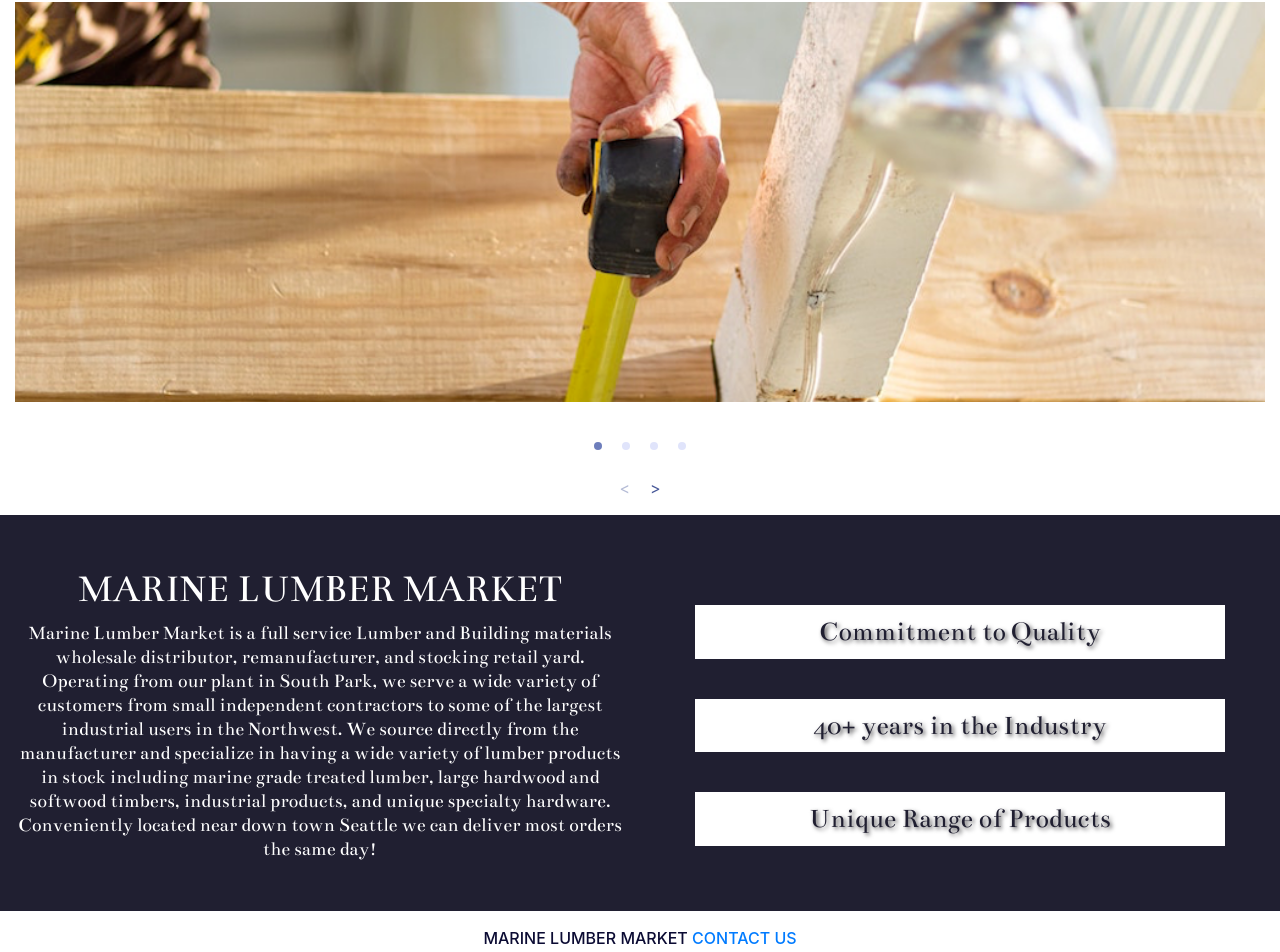
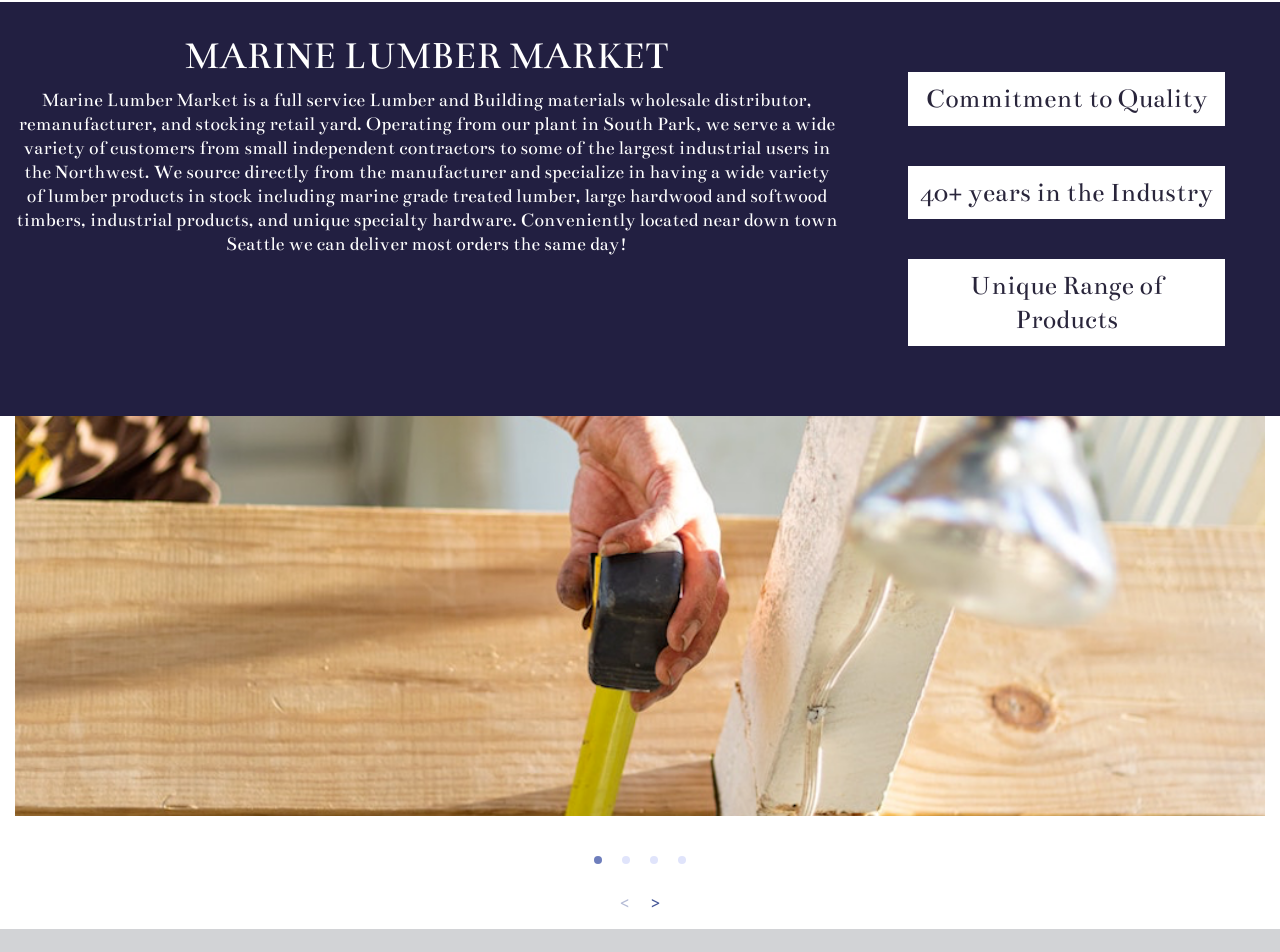
Before and after one commit to lpiethe/marinelumbermarket, a React (Create React App) app: page / in a window 1280 px wide. Shown: the part 153-1105 px from the top of the page. Built offline with nearby package versions, Linux system fonts and the light colour scheme.

Commit message:
Contact Page

```diff
--- a/src/App.css
+++ b/src/App.css
@@ -50,16 +50,16 @@
   color: rgb(21, 55, 94);
 }
 
-/* .homePage  {
-  background-image: url('lumberPic2.jpg');
-  padding-top: 10px;
-  color:white;
+.homePage  {
+  background-color: rgb(210, 211, 214);
+  padding: 50px;
+  color:rgb(28, 24, 41);
   text-align: center;
   justify-content: center;
-  background-color: white;
   width: 100%;
   margin: 0 auto;
-} */
+  font-family: Bentham;
+}
 
 /* .homePage2 {
   background-color: white;
@@ -72,12 +72,13 @@
 } */
 
 .homePage3 {
-  background-color: rgb(32, 31, 49);
+  background-color: rgb(34, 31, 65);
   padding-left: -15px;
   color: white;
   justify-content: center;
   font-family: Bentham;
-  padding-top: 25px;
+  padding-top: 15px;
+  padding-bottom: 15px;
 }
 
 .footer {
@@ -117,15 +118,28 @@
   background-color: rgb(23, 18, 70);
   color:white;
   font-family: Bentham;
+  padding: 20px;
 }
 
 .contactHeader{
   padding: 50px;
   background-image: url('lumberPic2.jpg');
   width: 100%;
+  font-family: Bentham;
 }
 
 .contactAddress{
+  text-align: left;
+  font-family:Alegreya;
+  padding:30px;
+  margin-left: 30px;
+}
+
+.formContainer{
+  justify-content: center;
+  background-color: rgba(165, 165, 165, 0.479);
+  padding: 50px;
+  font-family: Algreya;
   text-align: left;
 }
 
@@ -133,7 +147,6 @@
   width: 100%;
   padding: 0;
   overflow: hidden;
-
 }
 
 .sliderimg {
@@ -158,8 +171,7 @@
 
 .homePageList {
   font-family:Bentham;
-  padding: 25px;
-  background-color: rgb(32, 31, 49);
+  padding: 15px;
   transition: transform .2s;
 }
 
@@ -167,14 +179,13 @@
   padding: 10px;
   margin: 40px;
   background-color: white;
-  color: rgb(32, 31, 49);
-  text-shadow: 2px 2px 4px #434244;
+  color: rgb(41, 37, 59);
+  text-decoration: none;
 
 }
 
 .homePageList h3:hover {
   text-decoration: none;
-  transform: scale(1.1);
 }
 
 /* SLIDESHOW STYLES */
--- a/src/components/ContactComponent.js
+++ b/src/components/ContactComponent.js
@@ -5,7 +5,7 @@ class Contact extends Component {
     render() {
         return(
             <React.Fragment>
-                <Container className='contactContainer'>
+                <Container className='contactContainer' fluid>
                     <Row>
                         <Col className='contactHeader'>
                         <h1>Contact Us</h1>
@@ -15,16 +15,20 @@ class Contact extends Component {
                         <Col className='contactAddress'>
                         <h1>Marine Lumber Market</h1>
                         <hr></hr>
-                        <p>Address
+                        <p><strong>Address</strong>
                         <br></br>525 South Chicago Street
                         <br></br>Seattle, WA 98101</p>
+
+                        <p><strong>Phone Number</strong>
+                        <br></br>425-251-8010</p>
                         </Col>
-
-                        <Col xs='6' className='contactForm'>
+                   </Row>
+                   <Row className='formContainer'>
+                        <Col xs='6' >
                             <Form>
-                                <FormGroup>
+                                <FormGroup >
                                     <Label for='name'>Name</Label>
-                                    <Input type='name' name='name' id='name' placeholder='Your Name Here'></Input>
+                                    <Input type='name' name='name' id='name'></Input>
                                     <Label for='phoneNumber'>Phone Number</Label>
                                     <Input type='phoneNumber' name='phoneNumber' id='phoneNumber'></Input>
                                     <Label for='inquiryReason'>Reason for Inquiry</Label>
--- a/src/components/HomePageComponent.js
+++ b/src/components/HomePageComponent.js
@@ -8,16 +8,14 @@ class Home extends Component {
     render() {
         return(
             <React.Fragment>
-                <Container fluid>
-                <AliceSlideshow />
-                </Container>
+
                 <Container fluid className='homePage2'>
                     <Row className='homePage3'>
                         {/* <Col>
                         <img src={require("../measurePic.jpg")} width='700'/>
                         </Col> */}
 
-                        <Col xs='12' sm='6' className='homePage3'>
+                        <Col xs='12' sm='8' className='homePage3'>
                         <h1>MARINE LUMBER MARKET</h1>
                         <h5>Marine Lumber Market is a full service Lumber and Building materials wholesale distributor, remanufacturer, and stocking retail yard.  Operating from our plant in South Park, we serve a wide variety of customers from small independent contractors to some of the largest industrial users in the Northwest.  We source directly from the manufacturer and specialize in having a wide variety of lumber products in stock including marine grade treated lumber, large hardwood and softwood timbers, industrial products, and unique specialty hardware.  Conveniently located near down town Seattle we can deliver most orders the same day!</h5>
                         </Col>
@@ -34,10 +32,13 @@ class Home extends Component {
                         </Col> */}
                     </Row>
                 </Container>
+                <Container fluid>
+                <AliceSlideshow />
+                </Container>
                 <Container fluid className='homePage'>
                     <Row className='homePage'>
                         <Col xs='12' sm='6' mx-auto>
-                            <h1></h1>
+                            <h1>Start your next project today!</h1>
                         </Col>
                     </Row>
                 </Container>
```
